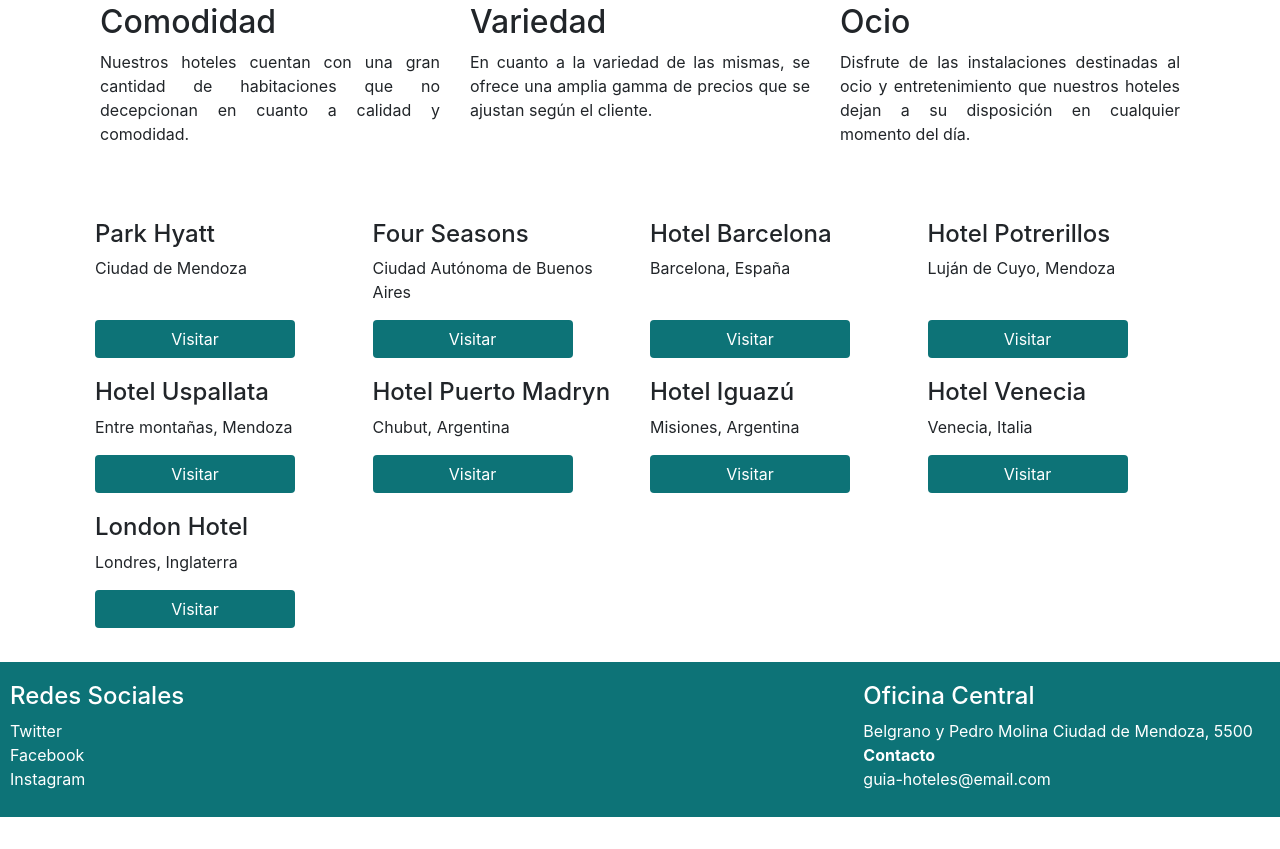
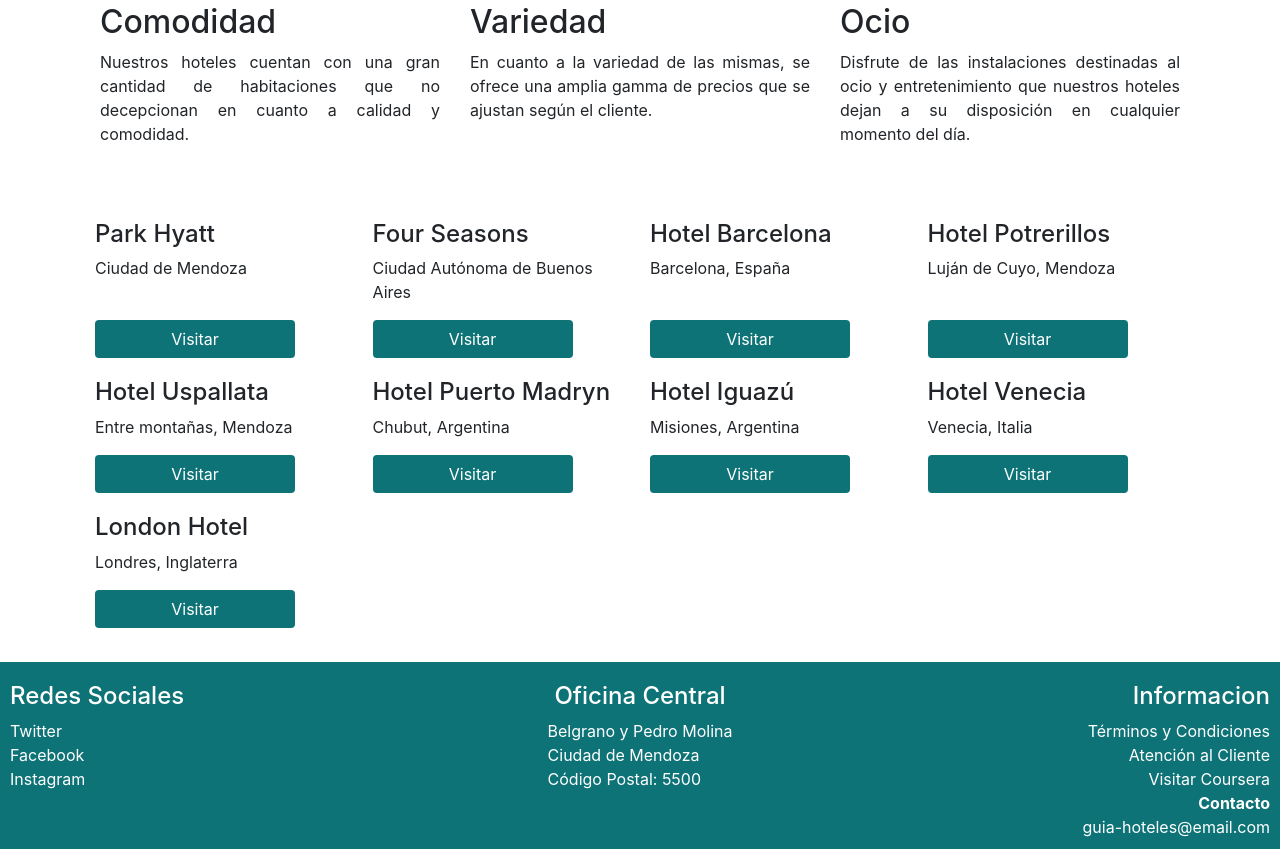
Before and after one commit to JuaniOlguin/guia-hoteles, a website: page index.html in a window 1280 px wide. Shown: the part 280-1129 px from the top of the page. Before the commit the page ends 1097 px from the top, so only its background shows below. Drawn offline with nearby package versions, Linux system fonts and the light colour scheme.

Commit message:
Retoques finales antes de entrega

```diff
--- a/css/main.css
+++ b/css/main.css
@@ -5,7 +5,6 @@
 .card-hotel{
     flex: 1 20vw;
     padding: 10px;
-
 }
 .btn-card{
     background-color: #0d7377;
@@ -29,7 +28,6 @@
     margin-top: 10px;
 }
 .redes{
-    text-align: center;
     text-decoration: none;
     color: white;
 }
--- a/index.html
+++ b/index.html
@@ -14,7 +14,7 @@
   <body>
 
     <div class="jumbotron">
-        <h1 class="display-4" style="text-align: center;">Hoteles</h1>
+        <h1 class="display-4" style="text-align: center;">Hoteles y Turismo</h1>
     </div>
     <div class="container">
         <br><br>
@@ -127,18 +127,24 @@
                 <div class="col-sm-4 d-flex flex-column contRedes align-items-start" >
                     <h4>Redes Sociales</h4>
                     <a href="https://twitter.com/" class="redes">Twitter</a>
-                    <a href="https://twitter.com/" class="redes">Facebook</a>
-                    <a href="https://twitter.com/" class="redes">Instagram</a>
+                    <a href="https://facebook.com/" class="redes">Facebook</a>
+                    <a href="https://instagram.com/" class="redes">Instagram</a>
                 </div>
-                <div class="col-sm-4 d-flex flex-column contRedes">
+                <div class="col-sm-4 d-flex flex-column contRedes align-items-md-center">
                     <h4>Oficina Central</h4>
                     <address>
-                        Belgrano y Pedro Molina
-                        Ciudad de Mendoza, 5500
-
-                        <b>Contacto</b><br>
-                        guia-hoteles@email.com
+                        Belgrano y Pedro Molina <br>
+                        Ciudad de Mendoza <br>
+                        Código Postal: 5500
                     </address>
+                </div>
+                <div class="col-sm-4 align-items-md-end d-flex flex-column contRedes ">
+                    <h4>Informacion</h4>
+                    <a href="#" class="redes">Términos y Condiciones</a>
+                    <a href="#" class="redes">Atención al Cliente</a>
+                    <a href="https://coursera.org" class="redes">Visitar Coursera</a>
+                    <b>Contacto</b>
+                    guia-hoteles@email.com
                 </div>
 
             </div>
```
